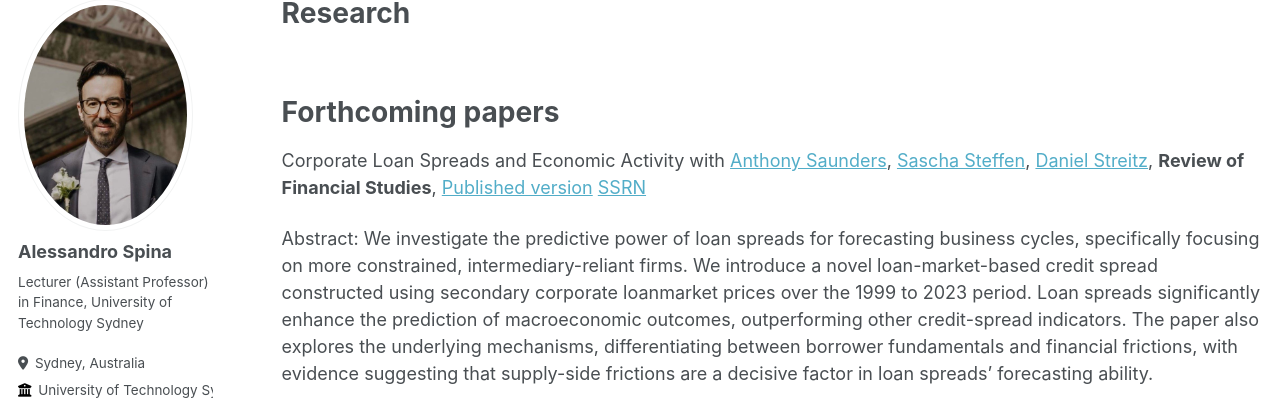
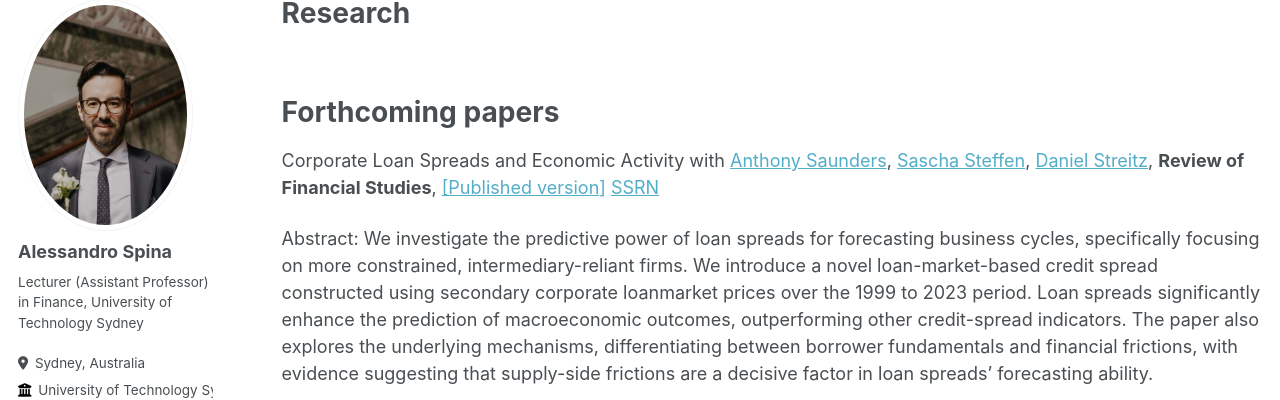
Before and after one commit to aspi6246/aspi6246.github.io, a Jekyll site: the page built from _pages/publications.md, in a window 1280 px wide and 900 px high. Shown: the part 107-507 px from the top of the window. Built offline with Jekyll 4.4.1, drawn with Linux system fonts in a browser that asks for light colours; some web fonts are replaced.

```diff
--- a/_pages/publications.md
+++ b/_pages/publications.md
@@ -11,7 +11,7 @@ author_profile: true
 Forthcoming papers
 ======
 
-Corporate Loan Spreads and Economic Activity with [Anthony Saunders](https://www.stern.nyu.edu/faculty/bio/anthony-saunders), [Sascha Steffen](https://www.sascha-steffen.de/), [Daniel Streitz](https://sites.google.com/site/streitzdaniel/), **Review of Financial Studies**, [Published version](https://academic.oup.com/rfs/article/38/2/507/7918340?guestAccessKey=478e97d8-0d2f-481e-bb53-7669945bba3a&utm_source=authortollfreelink&utm_campaign=rfs&utm_medium=email) [SSRN](https://papers.ssrn.com/sol3/papers.cfm?abstract_id=3717358)
+Corporate Loan Spreads and Economic Activity with [Anthony Saunders](https://www.stern.nyu.edu/faculty/bio/anthony-saunders), [Sascha Steffen](https://www.sascha-steffen.de/), [Daniel Streitz](https://sites.google.com/site/streitzdaniel/), **Review of Financial Studies**, [[Published version]](https://academic.oup.com/rfs/article/38/2/507/7918340?guestAccessKey=478e97d8-0d2f-481e-bb53-7669945bba3a&utm_source=authortollfreelink&utm_campaign=rfs&utm_medium=email) [SSRN](https://papers.ssrn.com/sol3/papers.cfm?abstract_id=3717358)
 
 Abstract: We investigate the predictive power of loan spreads for forecasting business cycles, specifically focusing on more constrained, intermediary-reliant firms. We introduce a novel loan-market-based credit spread constructed using secondary corporate loanmarket prices over the 1999 to 2023 period. Loan spreads significantly enhance the prediction of macroeconomic outcomes, outperforming other credit-spread indicators. The paper also explores the underlying mechanisms, differentiating between borrower fundamentals and financial frictions, with evidence suggesting that supply-side frictions are a decisive factor in loan spreads’ forecasting ability.
 
```
